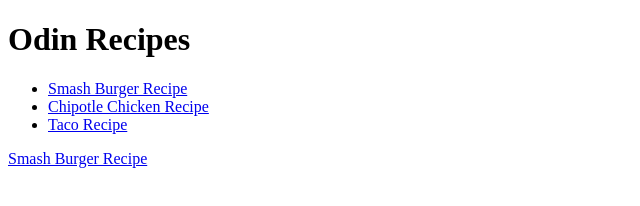
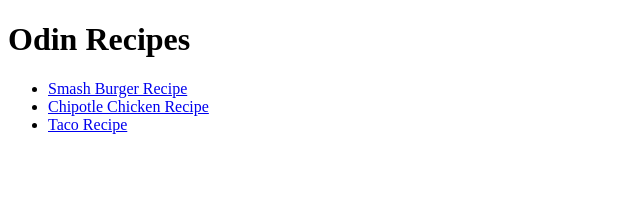
Before and after one commit to ninemoonz/odin-recipes, a plain HTML site: page index.html in a window 1280 px wide. Shown: the whole page, without its empty margins (0-640 px from the left). Drawn offline with Linux system fonts and the light colour scheme.

Commit message:
Delete unncessarary link

```diff
--- a/index.html
+++ b/index.html
@@ -11,6 +11,5 @@
             <li><a href="../odin-recipes/recipes/chipotlechicken.html">Chipotle Chicken Recipe</a></li>
             <li><a href="../odin-recipes/recipes/taco.html">Taco Recipe</a></li>
         </ul>
-        <a href="../odin-recipes/recipes/smashburger.html">Smash Burger Recipe</a>
     </body>
 </html>
```
